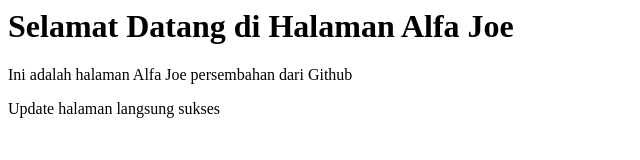
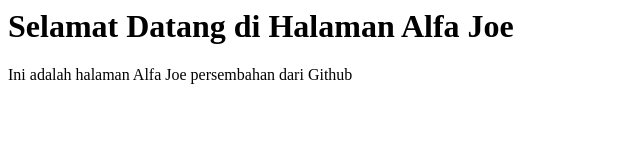
Before and after one commit to AlfaJoe/alfajoe.github.io, a plain HTML site: page index.html in a window 1280 px wide. Shown: the whole page, without its empty margins (0-640 px from the left). Drawn offline with Linux system fonts and the light colour scheme.

Commit message:
Update index.html

```diff
--- a/index.html
+++ b/index.html
@@ -5,6 +5,5 @@
   <body>
     <h1>Selamat Datang di Halaman Alfa Joe</h1>
     <p>Ini adalah halaman Alfa Joe persembahan dari Github</p>
-    <p>Update halaman langsung sukses</p>
   </body>
 </html>
```
